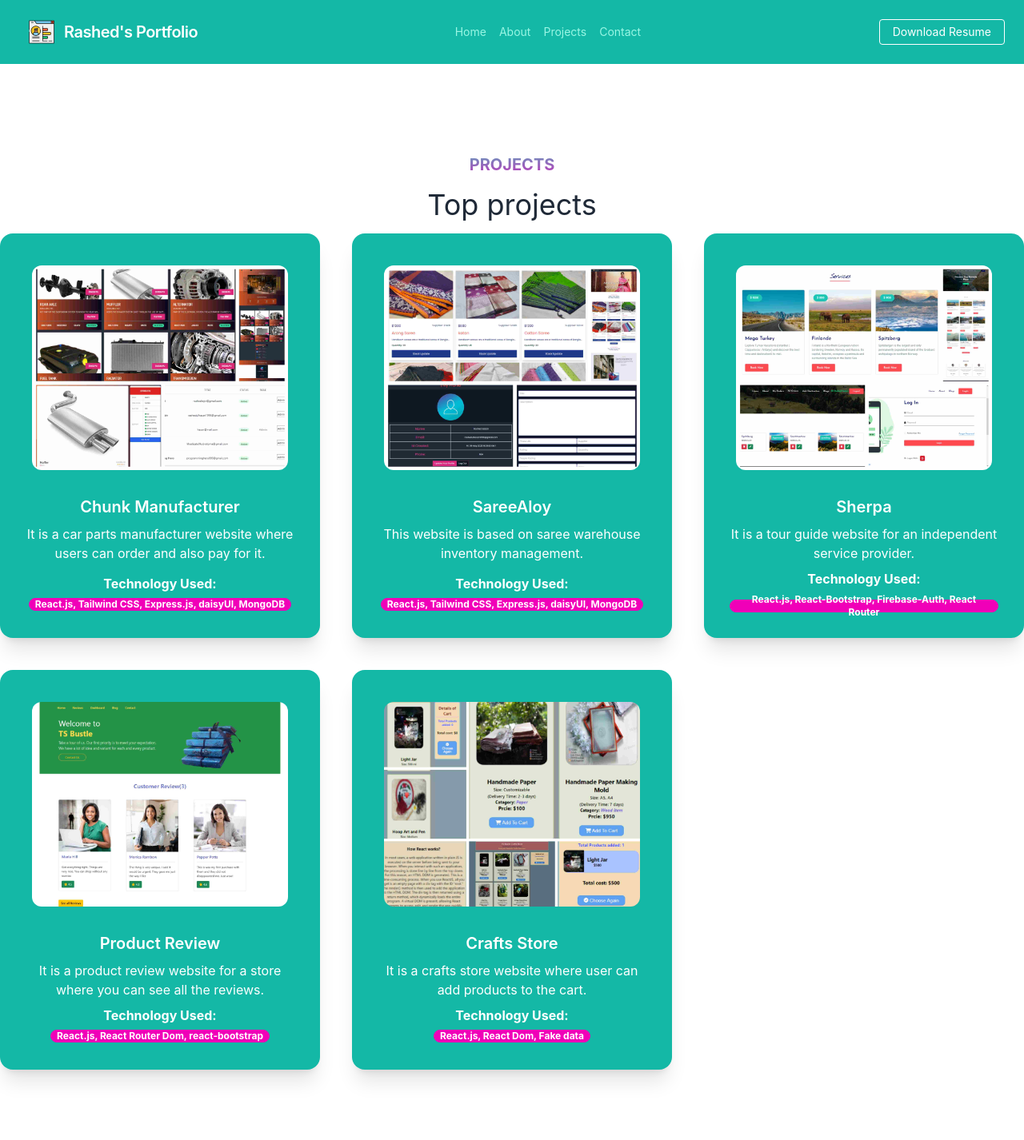
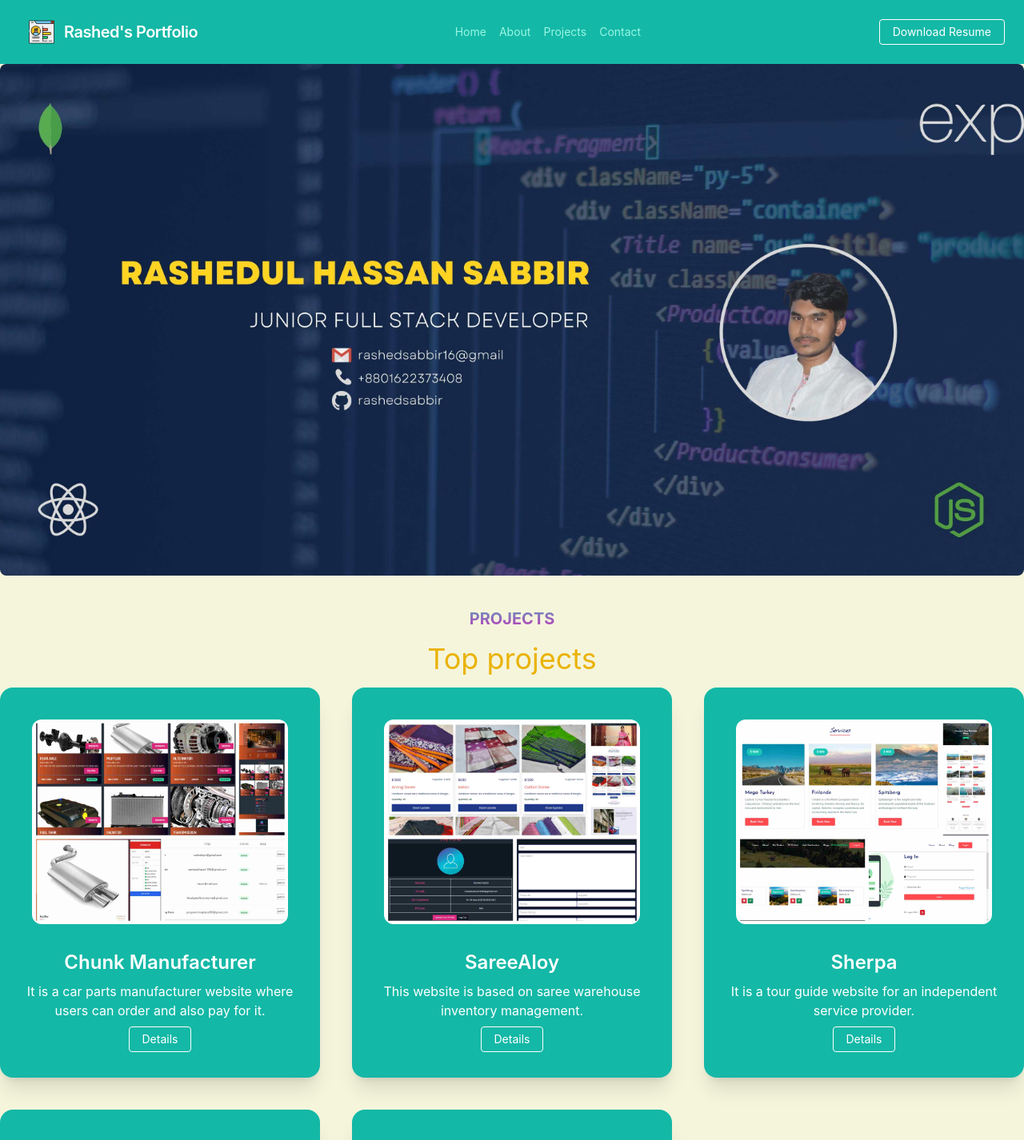
Before and after one commit to rashedsabbir/rashed-sabbir-portfolio, a React (Create React App) app: page / in a window 1280 px wide. Shown: the top 1426 px of the page at 80% size. Built offline with nearby package versions, Linux system fonts and the light colour scheme.

Commit message:
added banner

```diff
--- /dev/null
+++ b/src/Components/Pages/Home/Banner/Banner.js
@@ -0,0 +1,14 @@
+import React from 'react';
+// import './Banner.css'
+import banner from '../../../../images/Blue Yellow Professional Personal Profile Linkedin Banner.jpg'
+
+const Banner = () => {
+    return (
+        <div class="hero" >
+            <img src={banner} class="max-w-full h-auto  rounded-lg mx-6" />
+
+</div>
+    );
+};
+
+export default Banner;
--- a/src/Components/Pages/Home/Home/Home.js
+++ b/src/Components/Pages/Home/Home/Home.js
@@ -1,5 +1,6 @@
 import React from 'react';
 import Header from '../../../Shared/Header/Header';
+import Banner from '../Banner/Banner';
 
 import Projects from '../Project/Projects';
 
@@ -7,7 +8,9 @@ import Projects from '../Project/Projects';
 const Home = () => {
     return (
         <div>
+
             <Header></Header>
+            <Banner></Banner>
             <Projects></Projects>
         </div>
     );
--- a/src/Components/Pages/Home/Project/Project.js
+++ b/src/Components/Pages/Home/Project/Project.js
@@ -3,14 +3,15 @@ import React from 'react';
 
 const Project = ({project}) => {
     return (
-        <div class="card lg:max-w-lg bg-teal-500 shadow-xl">
+        <div class="card bg-teal-500 shadow-xl">
   <figure class="px-10 pt-10">
     <img src={project.img} alt="Shoes" class="rounded-xl" />
   </figure>
   <div class="card-body items-center text-center">
-    <h2 class="card-title text-white">{project.name}</h2>
+    <h2 class="card-title text-2xl text-white">{project.name}</h2>
     <p class=" text-white">{project.description}</p>
-    <strong class=" text-white">Technology Used: <span className='badge badge-sm badge-secondary'>{project.tech}</span></strong>
+
+    <a href="/" className="inline-block text-sm px-4 py-2 leading-none border rounded text-white border-white hover:border-transparent hover:text-teal-500 hover:bg-white mt-4 lg:mt-0">Details</a>
 
   </div>
 </div>
--- a/src/Components/Pages/Home/Project/Projects.js
+++ b/src/Components/Pages/Home/Project/Projects.js
@@ -13,45 +13,45 @@ const Projects = () => {
             name: 'Chunk Manufacturer',
             description: 'It is a car parts manufacturer website where users can order and also pay for it.',
             img: chunk,
-            tech: 'React.js, Tailwind CSS, Express.js, daisyUI, MongoDB',
+
         },
         {
             _id: 2,
             name: 'SareeAloy',
             description: 'This website is based on saree warehouse inventory management.',
             img: sareealoy,
-            tech: 'React.js, Tailwind CSS, Express.js, daisyUI, MongoDB',
+
         },
         {
             _id: 3,
             name: 'Sherpa',
             description: 'It is a tour guide website for an independent service provider.',
             img: sherpa,
-            tech: 'React.js, React-Bootstrap, Firebase-Auth, React Router',
+
         },
         {
             _id: 4,
             name: 'Product Review',
             description: 'It is a product review website for a store where you can see all the reviews.',
             img: review,
-            tech: 'React.js, React Router Dom, react-bootstrap',
+
         },
         {
             _id: 5,
             name: 'Crafts Store',
             description: 'It is a crafts store website where user can add products to the cart.',
             img: craft,
-            tech: 'React.js, React Dom, Fake data',
+
         },
 
     ];
     return (
-        <div className="my-28">
+        <div className="my-10">
             <div className='text-center'>
             <p className='text-xl font-bold text-transparent bg-clip-text bg-gradient-to-br from-accent to-secondary uppercase'>
               Projects
             </p>
-            <h1 className='text-4xl py-4'>Top projects</h1>
+            <h1 className='text-4xl py-4 text-yellow-500'>Top projects</h1>
           </div>
           <div className='grid sm:grid-cols-1 md:grid-cols-2 lg:grid-cols-3 gap-10'>
                 {
--- a/src/index.css
+++ b/src/index.css
@@ -9,6 +9,10 @@ body {
     sans-serif;
   -webkit-font-smoothing: antialiased;
   -moz-osx-font-smoothing: grayscale;
+  background-color: beige;
+}
+footer{
+  background-color: beige;
 }
 
 code {
```
Also changed, not shown: src/images/Blue Yellow Professional Personal Profile Linkedin Banner.jpg (added).
